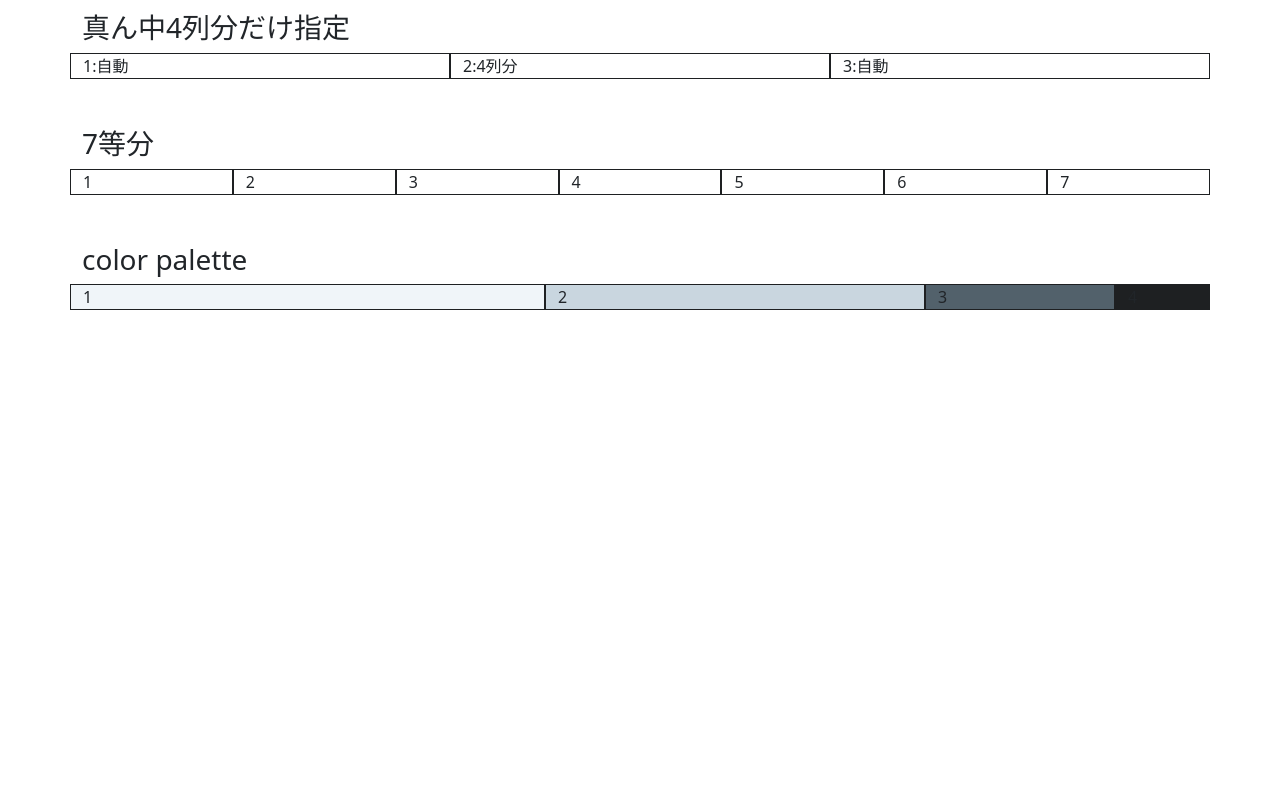
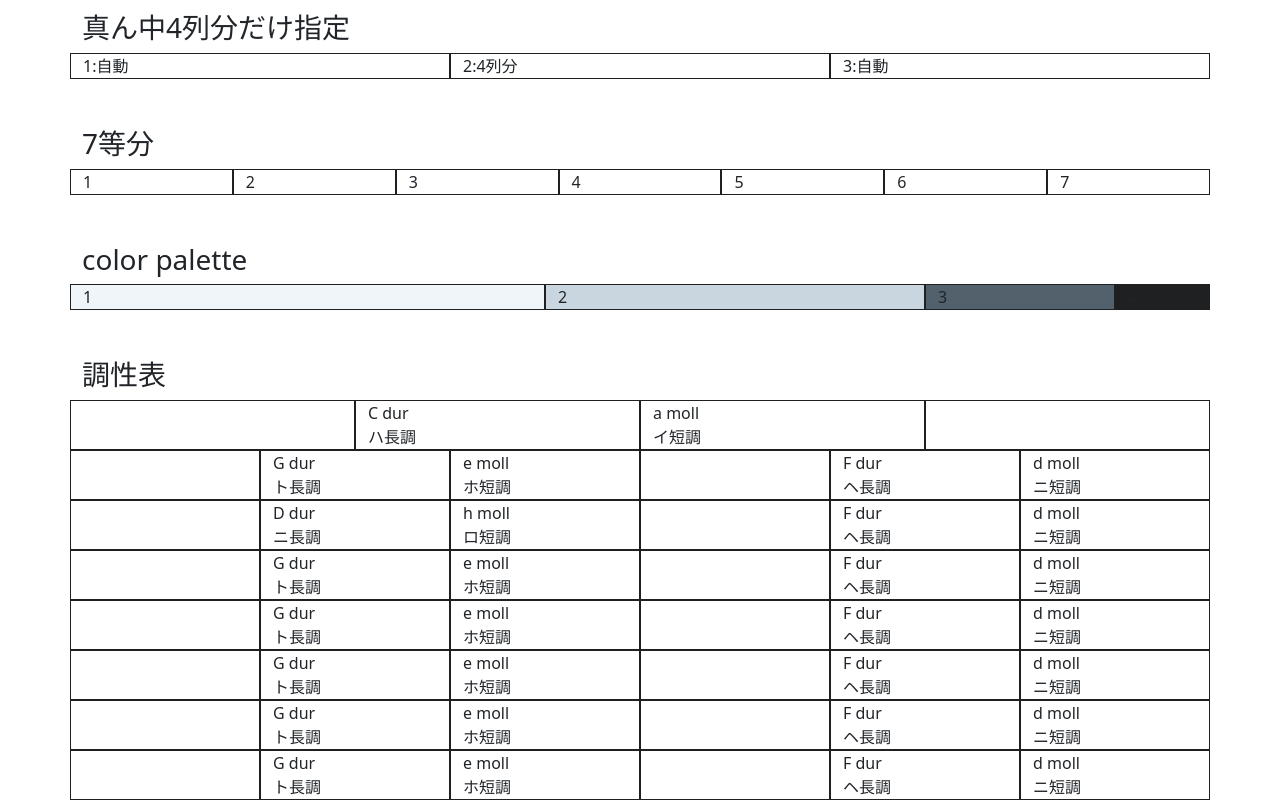
Before and after one commit to okawahiroto/bootstrap, a plain HTML site: page index.html in a window 1280 px wide. Shown: the part 451-1251 px from the top of the page. Before the commit the page ends 800 px from the top, so only its background shows below. Drawn offline with nearby package versions, Linux system fonts and the light colour scheme.

Commit message:
調性表　途中まで

```diff
--- a/index.html
+++ b/index.html
@@ -87,6 +87,206 @@
         <div class="col-1 cp-4">4</div>
       </div>
 
+      <p class="h3 mt-5">調性表</p>
+      <div class="row">
+        <div class="col-3">
+        </div>
+        <div class="col-3">
+          C dur
+          <br>
+          ハ長調
+        </div>
+        <div class="col-3">
+          a moll
+          <br>
+          イ短調
+        </div>
+        <div class="col-3">
+        </div>
+      </div>
+      <div class="row">
+        <div class="col-2">
+        </div>
+        <div class="col-2">
+          G dur
+          <br>
+          ト長調
+        </div>
+        <div class="col-2">
+          e moll
+          <br>
+          ホ短調
+        </div>
+        <div class="col-2">
+        </div>
+        <div class="col-2">
+          F dur
+          <br>
+          ヘ長調
+        </div>
+        <div class="col-2">
+          d moll
+          <br>
+          ニ短調
+        </div>
+      </div>
+      <div class="row">
+        <div class="col-2">
+        </div>
+        <div class="col-2">
+          D dur
+          <br>
+          ニ長調
+        </div>
+        <div class="col-2">
+          h moll
+          <br>
+          ロ短調
+        </div>
+        <div class="col-2">
+        </div>
+        <div class="col-2">
+          F dur
+          <br>
+          ヘ長調
+        </div>
+        <div class="col-2">
+          d moll
+          <br>
+          ニ短調
+        </div>
+      </div>
+      <div class="row">
+        <div class="col-2">
+        </div>
+        <div class="col-2">
+          G dur
+          <br>
+          ト長調
+        </div>
+        <div class="col-2">
+          e moll
+          <br>
+          ホ短調
+        </div>
+        <div class="col-2">
+        </div>
+        <div class="col-2">
+          F dur
+          <br>
+          ヘ長調
+        </div>
+        <div class="col-2">
+          d moll
+          <br>
+          ニ短調
+        </div>
+      </div>
+      <div class="row">
+        <div class="col-2">
+        </div>
+        <div class="col-2">
+          G dur
+          <br>
+          ト長調
+        </div>
+        <div class="col-2">
+          e moll
+          <br>
+          ホ短調
+        </div>
+        <div class="col-2">
+        </div>
+        <div class="col-2">
+          F dur
+          <br>
+          ヘ長調
+        </div>
+        <div class="col-2">
+          d moll
+          <br>
+          ニ短調
+        </div>
+      </div>
+      <div class="row">
+        <div class="col-2">
+        </div>
+        <div class="col-2">
+          G dur
+          <br>
+          ト長調
+        </div>
+        <div class="col-2">
+          e moll
+          <br>
+          ホ短調
+        </div>
+        <div class="col-2">
+        </div>
+        <div class="col-2">
+          F dur
+          <br>
+          ヘ長調
+        </div>
+        <div class="col-2">
+          d moll
+          <br>
+          ニ短調
+        </div>
+      </div>
+      <div class="row">
+        <div class="col-2">
+        </div>
+        <div class="col-2">
+          G dur
+          <br>
+          ト長調
+        </div>
+        <div class="col-2">
+          e moll
+          <br>
+          ホ短調
+        </div>
+        <div class="col-2">
+        </div>
+        <div class="col-2">
+          F dur
+          <br>
+          ヘ長調
+        </div>
+        <div class="col-2">
+          d moll
+          <br>
+          ニ短調
+        </div>
+      </div>
+      <div class="row">
+        <div class="col-2">
+        </div>
+        <div class="col-2">
+          G dur
+          <br>
+          ト長調
+        </div>
+        <div class="col-2">
+          e moll
+          <br>
+          ホ短調
+        </div>
+        <div class="col-2">
+        </div>
+        <div class="col-2">
+          F dur
+          <br>
+          ヘ長調
+        </div>
+        <div class="col-2">
+          d moll
+          <br>
+          ニ短調
+        </div>
+      </div>
+
     </div>
 
     <!-- Optional JavaScript; choose one of the two! -->
```
